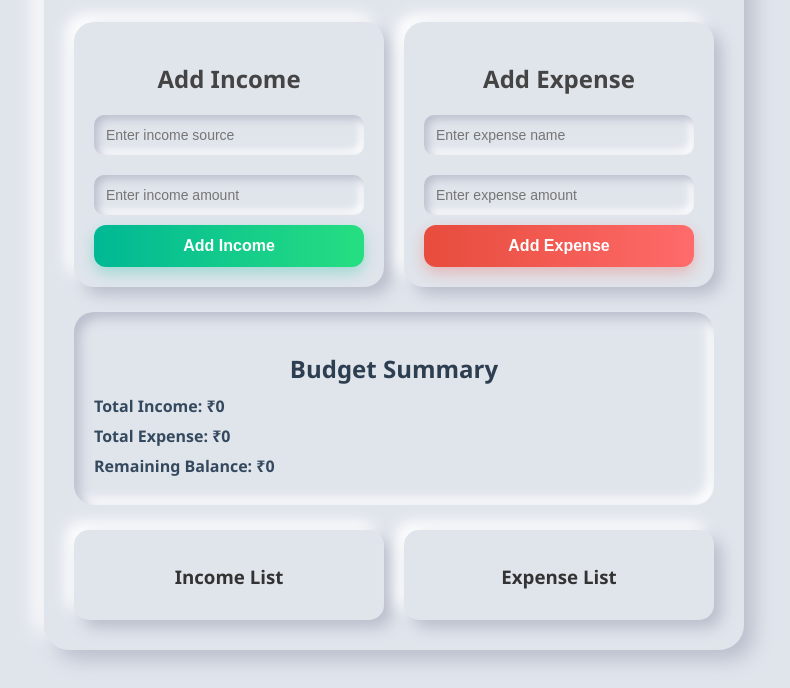
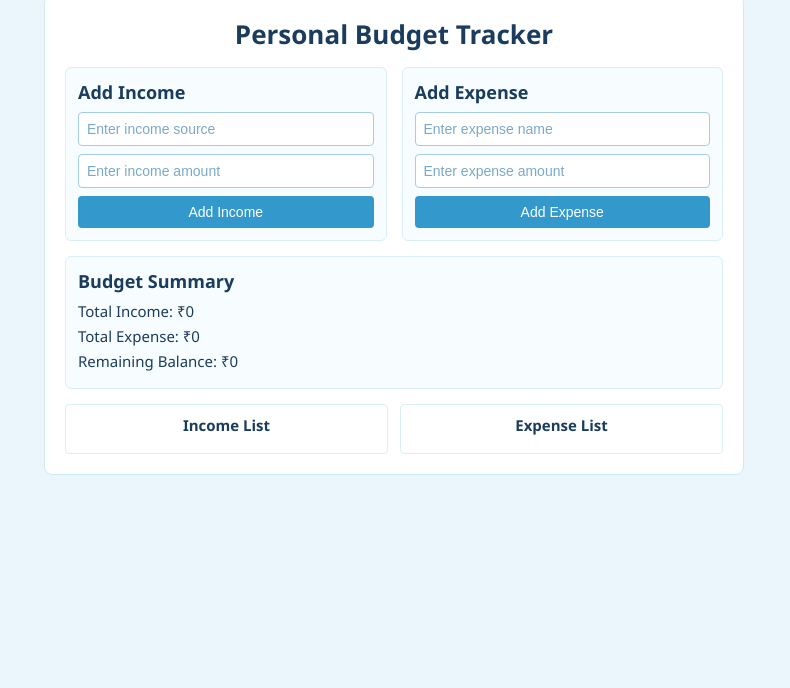
Before and after one commit to vivek-kumar-03/Budget.Management.tracker, a plain HTML site: page index.html in a window 1280 px wide. Shown: the part 165-853 px from the top of the page, without its empty margins (246-1036 px from the left). After the commit the page ends 800 px from the top, so only its background shows below. Drawn offline with Linux system fonts and the light colour scheme.

Commit message:
Update index.html

```diff
--- a/index.html
+++ b/index.html
@@ -5,139 +5,121 @@
   <meta name="viewport" content="width=device-width, initial-scale=1.0"/>
   <title>Budget Tracker Application</title>
   <style>
-   * {
+  * {
   box-sizing: border-box;
+  margin: 0;
+  padding: 0;
 }
 
 body {
   font-family: 'Segoe UI', Tahoma, Geneva, Verdana, sans-serif;
-  background: #e0e5ec;
+  background-color: #eaf6fb; /* Soft sky blue background */
+  color: #1a3c5d;
+  min-height: 100vh;
   display: flex;
   justify-content: center;
   align-items: center;
-  padding: 30px;
-  min-height: 100vh;
+  padding: 20px;
 }
 
 .container {
-  background: #e0e5ec;
-  padding: 30px;
-  border-radius: 25px;
-  box-shadow: 10px 10px 20px #babecc, -10px -10px 20px #ffffff;
+  background-color: #fff;
+  border-radius: 8px;
+  padding: 20px;
   width: 100%;
   max-width: 700px;
+  border: 1px solid #cdeaf7; /* Light sky border */
 }
 
 h1 {
   text-align: center;
-  margin-bottom: 25px;
-  color: #333;
-  background: #e0e5ec;
-  padding: 15px;
-  border-radius: 15px;
-  box-shadow: inset 6px 6px 10px #babecc, inset -6px -6px 10px #ffffff;
+  font-size: 26px;
+  margin-bottom: 15px;
+  color: #1a3c5d;
 }
 
 .form {
   display: flex;
-  justify-content: space-between;
-  gap: 20px;
+  gap: 15px;
   flex-wrap: wrap;
-  margin-bottom: 25px;
+  margin-bottom: 15px;
 }
 
 form {
   flex: 1;
-  background: #e0e5ec;
-  padding: 20px;
-  border-radius: 20px;
-  box-shadow: 8px 8px 15px #babecc, -8px -8px 15px #ffffff;
+  background-color: #f7fcfe;
+  padding: 12px;
+  border-radius: 6px;
+  border: 1px solid #dbeff6;
 }
 
-form h2 {
-  text-align: center;
-  margin-bottom: 10px;
-  color: #444;
+h2 {
+  font-size: 18px;
+  margin-bottom: 8px;
+  color: #1a3c5d;
 }
 
 input {
   width: 100%;
-  padding: 12px;
-  margin: 10px 0;
-  border: none;
-  border-radius: 10px;
-  background: #e0e5ec;
-  box-shadow: inset 4px 4px 8px #babecc, inset -4px -4px 8px #ffffff;
+  padding: 8px;
+  margin-bottom: 8px;
+  border: 1px solid #a3cde5;
+  border-radius: 4px;
   font-size: 14px;
-  color: #333;
+}
+
+input::placeholder {
+  color: #7aa9c9;
 }
 
 button {
   width: 100%;
-  padding: 12px;
+  padding: 8px;
   border: none;
-  border-radius: 12px;
-  font-size: 16px;
-  font-weight: bold;
-  color: white;
+  border-radius: 4px;
+  background-color: #3399cc;
+  color: #fff;
+  font-size: 14px;
   cursor: pointer;
-  transition: 0.3s ease;
-}
-
-#incomeForm button {
-  background: linear-gradient(to right, #00b894, #26de81);
-  box-shadow: 0 6px 15px rgba(0, 184, 148, 0.3);
-}
-
-#expenseForm button {
-  background: linear-gradient(to right, #e74c3c, #ff6b6b);
-  box-shadow: 0 6px 15px rgba(231, 76, 60, 0.3);
 }
 
 button:hover {
-  opacity: 0.9;
-  transform: scale(1.02);
+  background-color: #2b89b6;
 }
 
 .summary {
-  background: #e0e5ec;
-  padding: 20px;
-  margin-top: 20px;
-  border-radius: 20px;
-  box-shadow: inset 6px 6px 12px #babecc, inset -6px -6px 12px #ffffff;
-}
-
-.summary h2 {
-  text-align: center;
-  color: #2c3e50;
-  margin-bottom: 10px;
+  background-color: #f7fcfe;
+  padding: 12px;
+  border-radius: 6px;
+  border: 1px solid #dbeff6;
+  margin-top: 10px;
 }
 
 .summary p {
-  font-weight: bold;
-  color: #34495e;
-  margin: 8px 0;
+  margin: 5px 0;
+  font-size: 15px;
 }
 
 .lists {
   display: flex;
-  justify-content: space-between;
-  gap: 20px;
-  margin-top: 25px;
+  gap: 12px;
+  margin-top: 15px;
+  flex-wrap: wrap;
 }
 
 .lists div {
   flex: 1;
-  background: #e0e5ec;
-  padding: 15px;
-  border-radius: 15px;
-  box-shadow: 8px 8px 15px #babecc, -8px -8px 15px #ffffff;
+  background-color: #fff;
+  border: 1px solid #dbeff6;
+  padding: 10px;
+  border-radius: 4px;
 }
 
 h3 {
   text-align: center;
-  color: #333;
-  margin-bottom: 10px;
+  font-size: 15px;
+  margin-bottom: 8px;
+  color: #1a3c5d;
 }
 
 ul {
@@ -146,14 +128,17 @@ ul {
 }
 
 li {
-  background: #ffffff;
-  padding: 8px 12px;
-  border-radius: 8px;
-  margin-bottom: 8px;
-  box-shadow: 2px 2px 6px #ccc;
+  padding: 6px 0;
+  border-bottom: 1px solid #e1f0f9;
   font-size: 14px;
-  color: #2d3436;
+  color: #333;
 }
+
+li:last-child {
+  border-bottom: none;
+}
+
+
 
   </style>
 </head>
```
